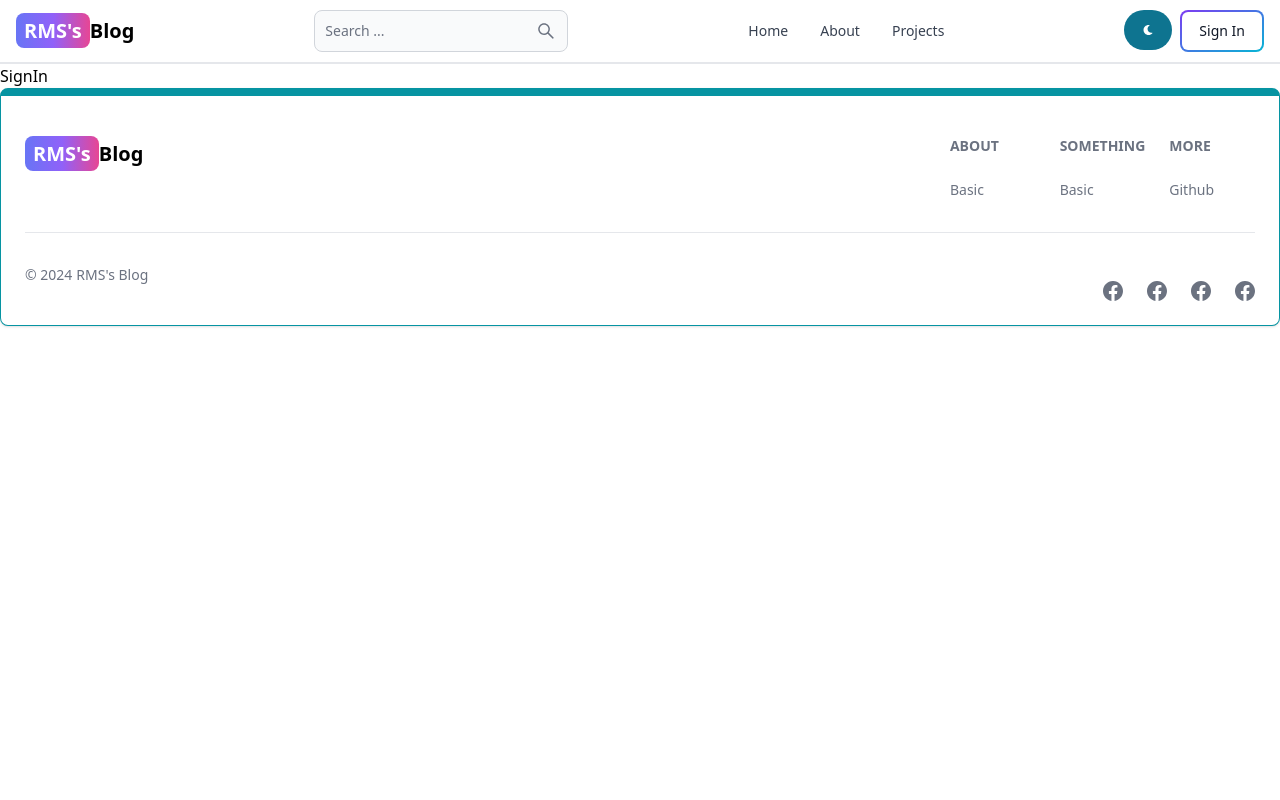
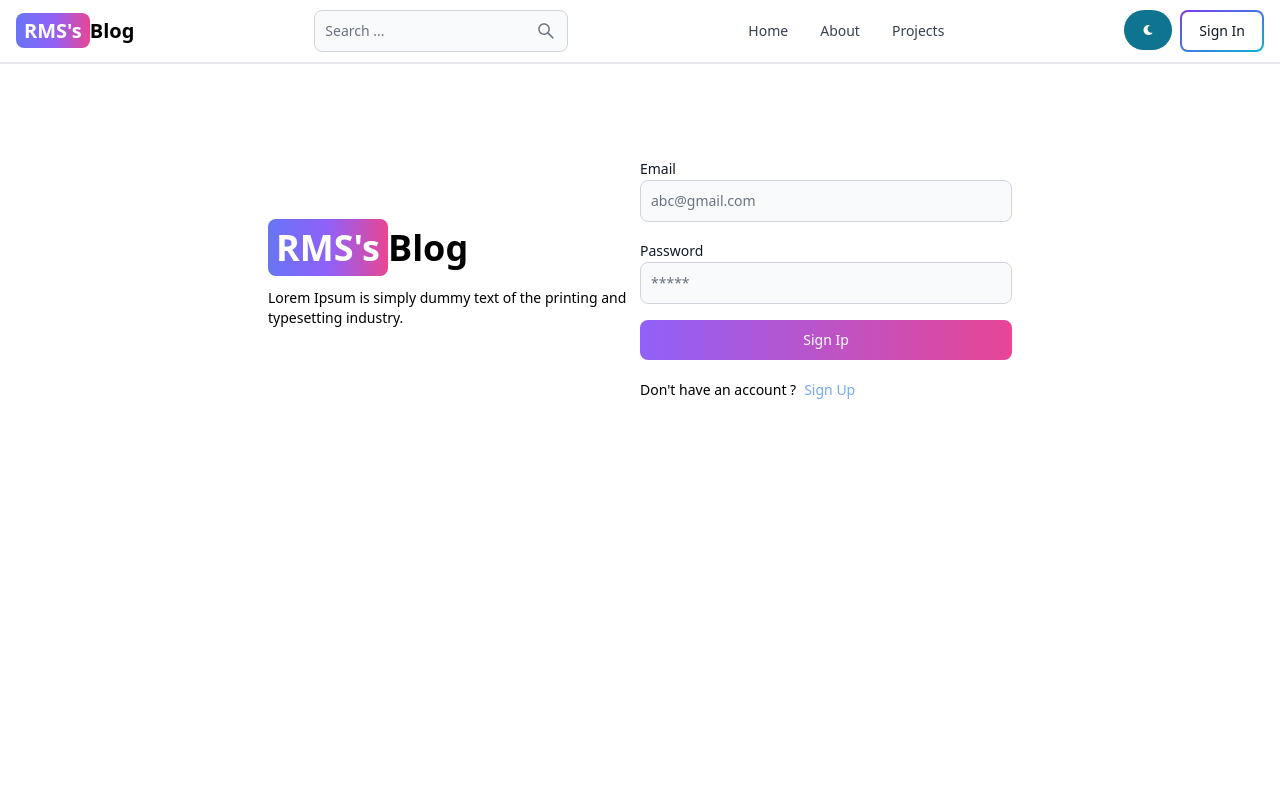
Before and after one commit to RanaSaqlain/mern-blog, a React (Vite) app in the folder client/: page /sign-in in a window 1280 px wide. Shown: the top 800 px of the page. Built offline with nearby package versions, Linux system fonts and the light colour scheme.

Commit message:
Sign In page front end

```diff
--- a/client/src/pages/SignIn.jsx
+++ b/client/src/pages/SignIn.jsx
@@ -1,8 +1,112 @@
-
-import React from 'react'
+import { Alert, Button, Label, Spinner, TextInput } from "flowbite-react";
+import React, { useState } from "react";
+import { Link, useNavigate } from "react-router-dom";
 
 export const SignIn = () => {
+
+  const navigate = useNavigate();
+  const [formData, setFormData] = useState({});
+  const [error, setError] = useState(null);
+  const [loader, setLoader] = useState(false);
+
+  const handleChange = (e) => {
+    setFormData({
+      ...formData,
+      [e.target.id]: e.target.value.trim(),
+    });
+  };
+
+  const handleFormSubmission = async (e) => {
+    e.preventDefault();
+    if (!formData.email || !formData.password) {
+      return setError("Email and password can not be empty.");
+    }
+    try {
+      setLoader(true);
+      setError(null);
+      const res = await fetch("/api/auth/signin", {
+        method: "POST",
+        headers: { "Content-Type": "application/json" },
+        body: JSON.stringify(formData),
+      });
+      const data = await res.json();
+      if (data.success === false) {
+        return setError(data.message);
+      }
+      setLoader(false);
+      if (res.ok) {
+        navigate('/')
+      }
+    } catch (error) {
+      setError(error.message);
+      setLoader(false);
+    }
+  };
   return (
-    <div>SignIn</div>
-  )
-}
+    <div className="min-h-screen mt-20 gap-5">
+      <div className="flex p-3 max-w-3xl  mx-auto flex-col md:flex-row md:items-center">
+        <div className="flex-1">
+          <Link to="/" className="font-bold dark:text-white text-4xl">
+            <span className="px-2 py-1 bg-gradient-to-r from-indigo-500 via-purple-500 to-pink-500 rounded-lg text-white">
+              RMS's
+            </span>
+            Blog
+          </Link>
+          <p className="mt-5 text-sm">
+            Lorem Ipsum is simply dummy text of the printing and typesetting
+            industry.
+          </p>
+        </div>
+        <div className="flex-1">
+          <form className="flex flex-col gap-4" onSubmit={handleFormSubmission}>
+            <div>
+              <Label value="Email"></Label>
+              <TextInput
+                type="email"
+                placeholder="abc@gmail.com"
+                id="email"
+                onChange={handleChange}
+              ></TextInput>
+            </div>
+            <div>
+              <Label value="Password"></Label>
+              <TextInput
+                type="password"
+                placeholder="*****"
+                id="password"
+                onChange={handleChange}
+              ></TextInput>
+            </div>
+
+            <Button
+              type="submit"
+              gradientDuoTone="purpleToPink"
+              disabled={loader}
+            >
+              {loader ? (
+                <>
+                  <Spinner size="sm"></Spinner>
+                  <span className="pl-3">Loadding...</span>
+                </>
+              ) : (
+                "Sign Ip"
+              )}
+            </Button>
+
+          </form>
+          <div className="flex gap-2 text-sm mt-5">
+            <span>Don't have an account ?</span>
+            <Link to="/sign-up" className="text-blue-400">
+              Sign Up
+            </Link>
+          </div>
+          {error && (
+            <Alert className="mt-5" color="failure">
+              {error}
+            </Alert>
+          )}
+        </div>
+      </div>
+    </div>
+  );
+};
```
